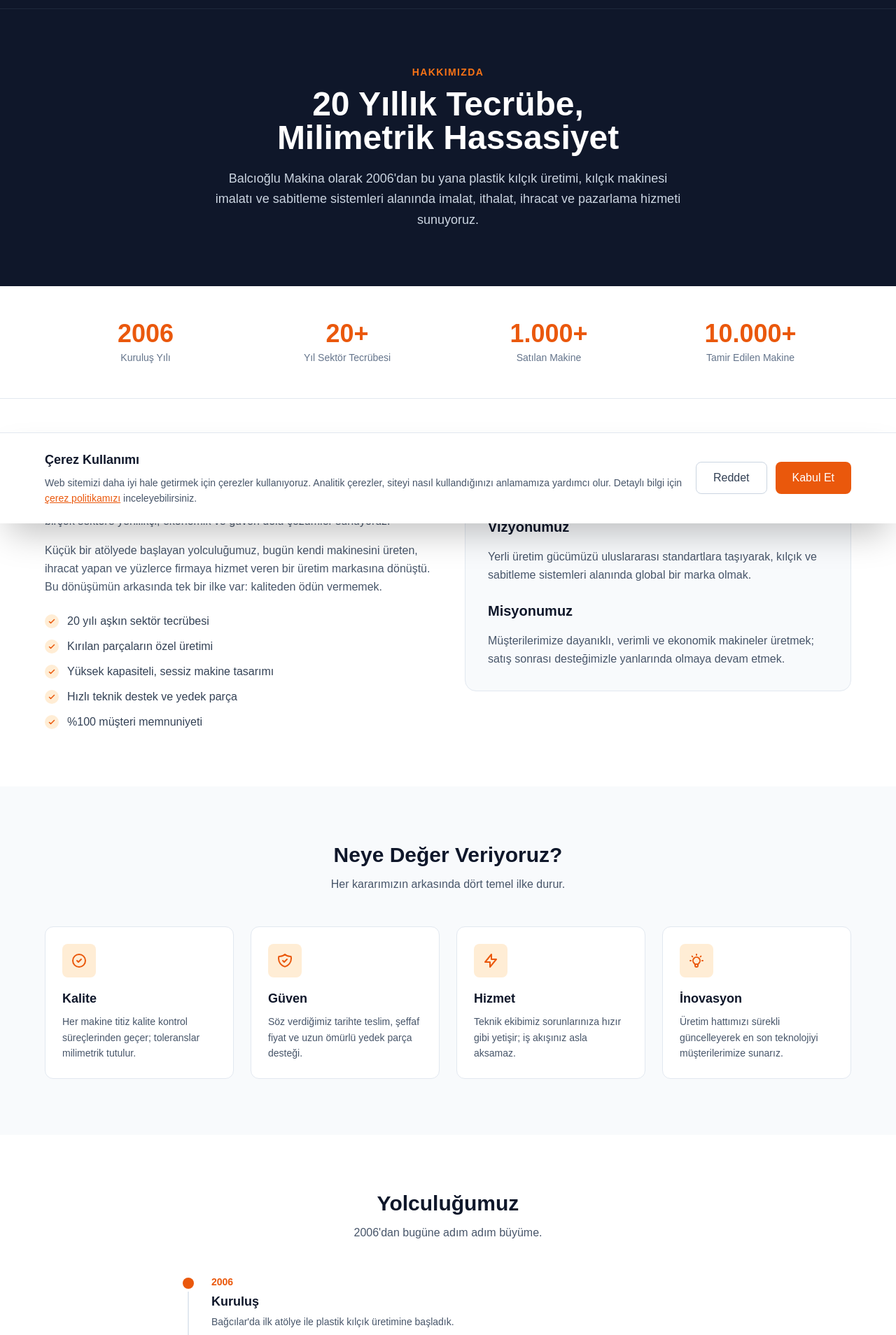
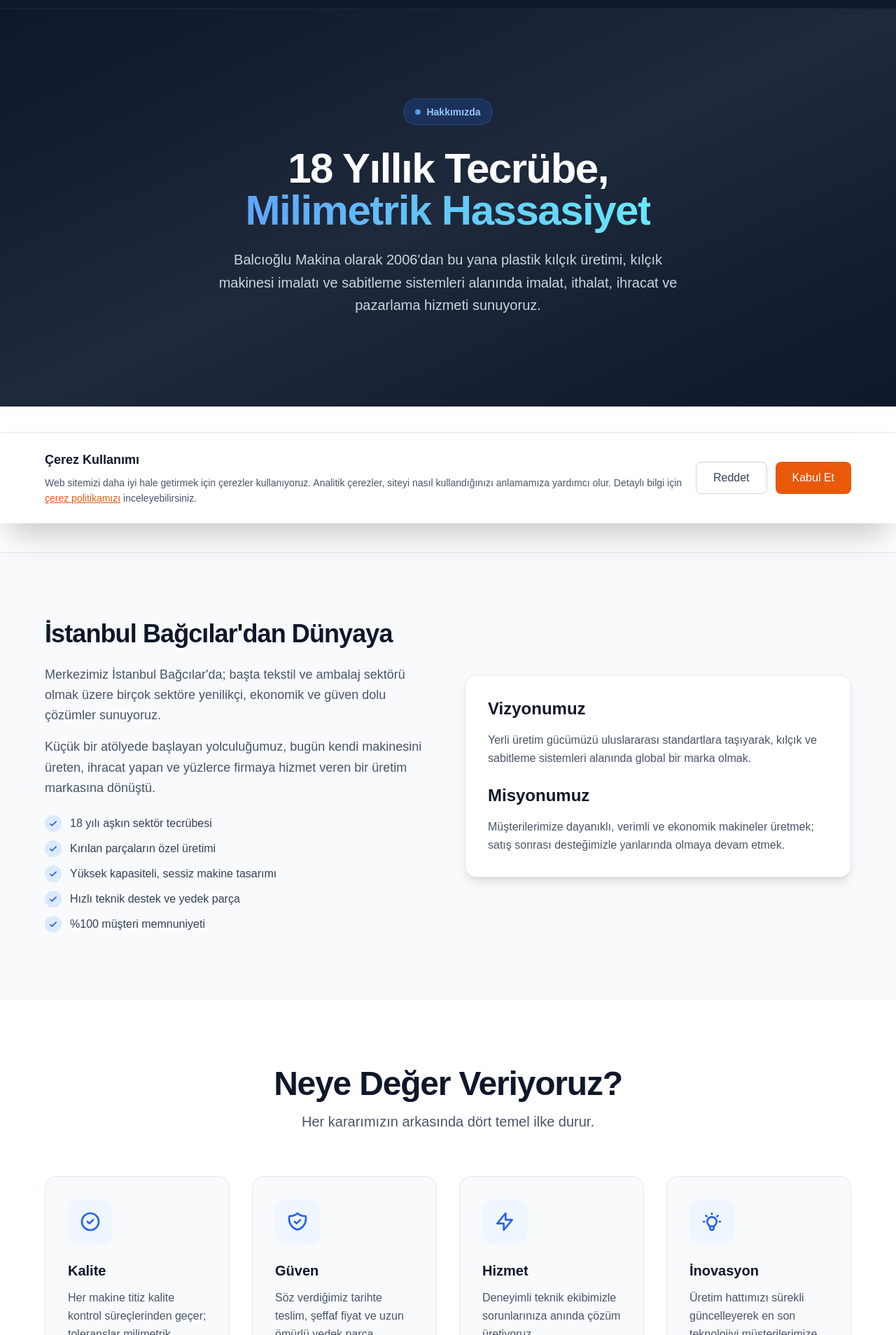
Before and after one commit to mucahidbalci/balcioglu-makine, a Next.js app: page /hakkimizda in a window 1280 px wide. Shown: the part 52-1960 px from the top of the page at 70% size. Built offline with nearby package versions, Linux system fonts and the light colour scheme.

Commit message:
feat: prime site tamamlandi - tum sayfalar profesyonel tasari, admin navbar sorunu cozuldu

```diff
--- a/app/ClientLayout.tsx
+++ b/app/ClientLayout.tsx
@@ -1,40 +1,26 @@
-import type { Metadata } from "next";
-import ClientLayout from "./ClientLayout";
-import "./globals.css";
+"use client";
 
-export const metadata: Metadata = {
-  metadataBase: new URL("https://www.balcioglumakina.com"),
-  title: {
-    default: "Balcıoğlu Makina | Kılçık Makinesi ve Sabitleme Sistemleri",
-    template: "%s | Balcıoğlu Makina",
-  },
-  description: "2006'dan beri kılçık makinesi, rulo kılçık, çorap kılçık ve sabitleme sistemleri imalatı. İstanbul Bağcılar'da yüksek kalite standartlarında üretim, ithalat ve ihracat.",
-  keywords: ["kılçık makinesi", "rulo kılçık makinesi", "çorap kılçık makinesi", "kılçıklama makinesi", "sabitleme sistemleri", "tekstil makinaları", "Balcıoğlu Makina"],
-  authors: [{ name: "Balcıoğlu Makina" }],
-  alternates: { canonical: "/" },
-  openGraph: {
-    type: "website",
-    locale: "tr_TR",
-    url: "https://www.balcioglumakina.com",
-    siteName: "Balcıoğlu Makina",
-    title: "Balcıoğlu Makina | Kılçık Makinesi ve Sabitleme Sistemleri",
-    description: "2006'dan beri kılçık makinesi ve sabitleme sistemlerinde güvenilir çözüm ortağınız.",
-  },
-  twitter: {
-    card: "summary_large_image",
-    title: "Balcıoğlu Makina | Kılçık Makinesi ve Sabitleme Sistemleri",
-    description: "Kılçık makinesi ve sabitleme sistemlerinde 2006'dan beri güvenilir çözüm ortağınız.",
-  },
-  robots: { index: true, follow: true },
-  verification: { google: "-UA4wXF0F-wSsPEIYzsLOOwMbVerQR1eTMWnrEnrD54" },
-};
+import { usePathname } from "next/navigation";
+import Navbar from "@/components/Navbar";
+import Footer from "@/components/Footer";
+import CookieBanner from "@/components/CookieBanner";
+import Tracking from "@/components/Tracking";
 
-export default function RootLayout({ children }: { children: React.ReactNode }) {
+export default function ClientLayout({ children }: { children: React.ReactNode }) {
+  const pathname = usePathname();
+  const isAdmin = pathname?.startsWith("/admin");
+
+  if (isAdmin) {
+    return <>{children}</>;
+  }
+
   return (
-    <html lang="tr">
-      <body className="flex flex-col min-h-screen bg-white">
-        <ClientLayout>{children}</ClientLayout>
-      </body>
-    </html>
+    <>
+      <Navbar />
+      <main className="flex-1">{children}</main>
+      <Footer />
+      <CookieBanner />
+      <Tracking />
+    </>
   );
 }
--- a/app/hakkimizda/page.tsx
+++ b/app/hakkimizda/page.tsx
@@ -2,31 +2,31 @@
 
 const stats = [
   { value: "2006", label: "Kuruluş Yılı" },
-  { value: "20+", label: "Yıl Sektör Tecrübesi" },
-  { value: "1.000+", label: "Satılan Makine" },
-  { value: "10.000+", label: "Tamir Edilen Makine" },
+  { value: "18+", label: "Yıl Sektör Tecrübesi" },
+  { value: "1000+", label: "Satılan Makine" },
+  { value: "10000+", label: "Tamir Edilen Makine" },
 ];
 
 const values = [
   {
     title: "Kalite",
     desc: "Her makine titiz kalite kontrol süreçlerinden geçer; toleranslar milimetrik tutulur.",
-    path: "M9 12l2 2 4-4m6 2a9 9 0 11-18 0 9 9 0 0118 0z",
+    icon: "M9 12l2 2 4-4m6 2a9 9 0 11-18 0 9 9 0 0118 0z",
   },
   {
     title: "Güven",
     desc: "Söz verdiğimiz tarihte teslim, şeffaf fiyat ve uzun ömürlü yedek parça desteği.",
-    path: "M9 12l2 2 4-4m5.618-4.016A11.955 11.955 0 0112 2.944a11.955 11.955 0 01-8.618 3.04A12.02 12.02 0 003 9c0 5.591 3.824 10.29 9 11.622 5.176-1.332 9-6.03 9-11.622 0-1.042-.133-2.052-.382-3.016z",
+    icon: "M9 12l2 2 4-4m5.618-4.016A11.955 11.955 0 0112 2.944a11.955 11.955 0 01-8.618 3.04A12.02 12.02 0 003 9c0 5.591 3.824 10.29 9 11.622 5.176-1.332 9-6.03 9-11.622 0-1.042-.133-2.052-.382-3.016z",
   },
   {
     title: "Hizmet",
-    desc: "Teknik ekibimiz sorunlarınıza hızır gibi yetişir; iş akışınız asla aksamaz.",
-    path: "M13 10V3L4 14h7v7l9-11h-7z",
+    desc: "Deneyimli teknik ekibimizle sorunlarınıza anında çözüm üretiyoruz.",
+    icon: "M13 10V3L4 14h7v7l9-11h-7z",
   },
   {
     title: "İnovasyon",
     desc: "Üretim hattımızı sürekli güncelleyerek en son teknolojiyi müşterilerimize sunarız.",
-    path: "M9.663 17h4.673M12 3v1m6.364 1.636l-.707.707M21 12h-1M4 12H3m3.343-5.657l-.707-.707m2.828 9.9a5 5 0 117.072 0l-.548.547A3.374 3.374 0 0014 18.469V19a2 2 0 11-4 0v-.531c0-.895-.356-1.754-.988-2.386l-.548-.547z",
+    icon: "M9.663 17h4.673M12 3v1m6.364 1.636l-.707.707M21 12h-1M4 12H3m3.343-5.657l-.707-.707m2.828 9.9a5 5 0 117.072 0l-.548.547A3.374 3.374 0 0014 18.469V19a2 2 0 11-4 0v-.531c0-.895-.356-1.754-.988-2.386l-.548-.547z",
   },
 ];
 
@@ -35,62 +35,72 @@
   { year: "2010", title: "Üretim Büyümesi", desc: "Kendi kılçık makinesi imalatımıza geçerek dışa bağımlılığı azalttık." },
   { year: "2015", title: "İhracat Ağı", desc: "Avrupa ve Ortadoğu pazarlarına açılarak ilk ihracat sözleşmelerimizi imzaladık." },
   { year: "2020", title: "Teknoloji Yatırımı", desc: "CNC tezgâh ve otomasyon yatırımlarıyla üretim kapasitemizi ikiye katladık." },
-  { year: "2026", title: "Bugün", desc: "Rulo kılçık, çorap kılçık ve sabitleme sistemlerinde sektörün öncüsü konumundayız." },
+  { year: "2024", title: "Bugün", desc: "Rulo kılçık, çorap kılçık ve sabitleme sistemlerinde sektörün öncüsü konumundayız." },
 ];
 
 export default function HakkimizdaPage() {
   return (
-    <div className="bg-white">
-      <section className="bg-slate-900 text-white py-20 px-4">
-        <div className="max-w-4xl mx-auto text-center">
-          <p className="text-orange-500 font-semibold text-sm uppercase tracking-widest mb-3">Hakkımızda</p>
-          <h1 className="text-4xl md:text-5xl font-bold leading-tight mb-5">
-            20 Yıllık Tecrübe,<br />Milimetrik Hassasiyet
+    <div>
+      {/* HERO */}
+      <section className="relative bg-gradient-to-br from-slate-900 via-slate-800 to-slate-900 text-white py-32 px-4 overflow-hidden">
+        <div className="max-w-4xl mx-auto text-center relative z-10">
+          <div className="inline-flex items-center gap-2 px-4 py-2 rounded-full bg-blue-600/20 border border-blue-500/30 text-blue-300 text-sm font-semibold mb-8">
+            <span className="w-2 h-2 rounded-full bg-blue-400 animate-pulse"></span>
+            Hakkımızda
+          </div>
+          <h1 className="text-5xl md:text-6xl font-bold leading-tight mb-6 tracking-tight">
+            18 Yıllık Tecrübe,
+            <br />
+            <span className="text-transparent bg-clip-text bg-gradient-to-r from-blue-400 to-cyan-300">
+              Milimetrik Hassasiyet
+            </span>
           </h1>
-          <p className="text-slate-300 text-lg leading-relaxed max-w-2xl mx-auto">
+          <p className="text-slate-300 text-xl max-w-2xl mx-auto leading-relaxed">
             Balcıoğlu Makina olarak 2006'dan bu yana plastik kılçık üretimi, kılçık makinesi imalatı ve sabitleme sistemleri alanında imalat, ithalat, ihracat ve pazarlama hizmeti sunuyoruz.
           </p>
         </div>
       </section>
 
-      <section className="border-b border-slate-200">
-        <div className="max-w-6xl mx-auto px-4 py-12 grid grid-cols-2 md:grid-cols-4 gap-8">
+      {/* STATS */}
+      <section className="py-16 px-4 bg-white border-b border-slate-200">
+        <div className="max-w-6xl mx-auto grid grid-cols-2 md:grid-cols-4 gap-8">
           {stats.map((s) => (
             <div key={s.label} className="text-center">
-              <p className="text-4xl font-bold text-orange-600 mb-1">{s.value}</p>
-              <p className="text-sm text-slate-500">{s.label}</p>
+              <p className="text-4xl md:text-5xl font-bold text-blue-600 mb-2">{s.value}</p>
+              <p className="text-slate-600 font-medium">{s.label}</p>
             </div>
           ))}
         </div>
       </section>
 
-      <section className="py-20 px-4">
+      {/* HİKAYE */}
+      <section className="py-24 px-4 bg-slate-50">
         <div className="max-w-6xl mx-auto grid lg:grid-cols-2 gap-12 items-center">
           <div>
-            <h2 className="text-3xl font-bold text-slate-900 mb-5">İstanbul Bağcılar'dan Dünyaya</h2>
-            <p className="text-slate-600 leading-relaxed mb-4">
+            <h2 className="text-4xl font-bold text-slate-900 mb-6 tracking-tight">İstanbul Bağcılar'dan Dünyaya</h2>
+            <p className="text-slate-600 leading-relaxed mb-4 text-lg">
               Merkezimiz İstanbul Bağcılar'da; başta tekstil ve ambalaj sektörü olmak üzere birçok sektöre yenilikçi, ekonomik ve güven dolu çözümler sunuyoruz.
             </p>
-            <p className="text-slate-600 leading-relaxed mb-6">
-              Küçük bir atölyede başlayan yolculuğumuz, bugün kendi makinesini üreten, ihracat yapan ve yüzlerce firmaya hizmet veren bir üretim markasına dönüştü. Bu dönüşümün arkasında tek bir ilke var: kaliteden ödün vermemek.
+            <p className="text-slate-600 leading-relaxed mb-6 text-lg">
+              Küçük bir atölyede başlayan yolculuğumuz, bugün kendi makinesini üreten, ihracat yapan ve yüzlerce firmaya hizmet veren bir üretim markasına dönüştü.
             </p>
             <ul className="space-y-3">
-              {["20 yılı aşkın sektör tecrübesi", "Kırılan parçaların özel üretimi", "Yüksek kapasiteli, sessiz makine tasarımı", "Hızlı teknik destek ve yedek parça", "%100 müşteri memnuniyeti"].map((item) => (
+              {["18 yılı aşkın sektör tecrübesi", "Kırılan parçaların özel üretimi", "Yüksek kapasiteli, sessiz makine tasarımı", "Hızlı teknik destek ve yedek parça", "%100 müşteri memnuniyeti"].map((item) => (
                 <li key={item} className="flex items-center gap-3 text-slate-700">
-                  <span className="w-5 h-5 rounded-full bg-orange-100 flex items-center justify-center flex-shrink-0">
-                    <svg className="w-3 h-3 text-orange-600" fill="none" stroke="currentColor" viewBox="0 0 24 24"><path strokeLinecap="round" strokeLinejoin="round" strokeWidth="3" d="M5 13l4 4L19 7" /></svg>
+                  <span className="w-6 h-6 rounded-full bg-blue-100 flex items-center justify-center flex-shrink-0">
+                    <svg className="w-3.5 h-3.5 text-blue-600" fill="none" stroke="currentColor" viewBox="0 0 24 24"><path strokeLinecap="round" strokeLinejoin="round" strokeWidth="3" d="M5 13l4 4L19 7" /></svg>
                   </span>
                   {item}
                 </li>
               ))}
             </ul>
           </div>
-          <div className="bg-slate-50 border border-slate-200 rounded-2xl p-8">
-            <h3 className="text-xl font-bold text-slate-900 mb-4">Vizyonumuz</h3>
+          <div className="bg-white rounded-2xl p-8 shadow-lg border border-slate-200">
+            <h3 className="text-2xl font-bold text-slate-900 mb-4">Vizyonumuz</h3>
             <p className="text-slate-600 leading-relaxed mb-6">
               Yerli üretim gücümüzü uluslararası standartlara taşıyarak, kılçık ve sabitleme sistemleri alanında global bir marka olmak.
             </p>
-            <h3 className="text-xl font-bold text-slate-900 mb-4">Misyonumuz</h3>
+            <h3 className="text-2xl font-bold text-slate-900 mb-4">Misyonumuz</h3>
             <p className="text-slate-600 leading-relaxed">
               Müşterilerimize dayanıklı, verimli ve ekonomik makineler üretmek; satış sonrası desteğimizle yanlarında olmaya devam etmek.
             </p>
@@ -98,52 +108,61 @@
         </div>
       </section>
 
-      <section className="bg-slate-50 py-20 px-4">
+      {/* DEĞERLER */}
+      <section className="py-24 px-4 bg-white">
         <div className="max-w-6xl mx-auto">
-          <div className="text-center mb-12">
-            <h2 className="text-3xl font-bold text-slate-900 mb-3">Neye Değer Veriyoruz?</h2>
-            <p className="text-slate-600 max-w-xl mx-auto">Her kararımızın arkasında dört temel ilke durur.</p>
+          <div className="text-center mb-16">
+            <h2 className="text-4xl md:text-5xl font-bold text-slate-900 mb-4 tracking-tight">Neye Değer Veriyoruz?</h2>
+            <p className="text-slate-600 text-xl max-w-2xl mx-auto">Her kararımızın arkasında dört temel ilke durur.</p>
           </div>
-          <div className="grid md:grid-cols-2 lg:grid-cols-4 gap-6">
+          <div className="grid md:grid-cols-2 lg:grid-cols-4 gap-8">
             {values.map((v) => (
-              <div key={v.title} className="bg-white border border-slate-200 rounded-xl p-6 hover:shadow-md transition">
-                <span className="w-12 h-12 rounded-lg bg-orange-100 flex items-center justify-center mb-4">
-                  <svg className="w-6 h-6 text-orange-600" fill="none" stroke="currentColor" viewBox="0 0 24 24"><path strokeLinecap="round" strokeLinejoin="round" strokeWidth="2" d={v.path} /></svg>
-                </span>
-                <h3 className="text-lg font-bold text-slate-900 mb-2">{v.title}</h3>
-                <p className="text-sm text-slate-600 leading-relaxed">{v.desc}</p>
+              <div key={v.title} className="bg-slate-50 rounded-2xl p-8 hover:shadow-xl transition-all duration-300 border border-slate-200 hover:-translate-y-1">
+                <div className="w-16 h-16 rounded-2xl bg-blue-50 flex items-center justify-center mb-6">
+                  <svg className="w-8 h-8 text-blue-600" fill="none" stroke="currentColor" viewBox="0 0 24 24"><path strokeLinecap="round" strokeLinejoin="round" strokeWidth="2" d={v.icon} /></svg>
+                </div>
+                <h3 className="text-xl font-bold text-slate-900 mb-3">{v.title}</h3>
+                <p className="text-slate-600 leading-relaxed">{v.desc}</p>
               </div>
             ))}
           </div>
         </div>
       </section>
 
-      <section className="py-20 px-4">
+      {/* ZAMAN ÇİZELGESİ */}
+      <section className="py-24 px-4 bg-slate-50">
         <div className="max-w-3xl mx-auto">
-          <div className="text-center mb-12">
-            <h2 className="text-3xl font-bold text-slate-900 mb-3">Yolculuğumuz</h2>
-            <p className="text-slate-600">2006'dan bugüne adım adım büyüme.</p>
+          <div className="text-center mb-16">
+            <h2 className="text-4xl md:text-5xl font-bold text-slate-900 mb-4 tracking-tight">Yolculuğumuz</h2>
+            <p className="text-slate-600 text-xl">2006'dan bugüne adım adım büyüme.</p>
           </div>
-          <div className="relative border-l-2 border-slate-200 ml-3 space-y-10">
+          <div className="relative border-l-4 border-blue-600 ml-3 space-y-10">
             {timeline.map((t) => (
               <div key={t.year} className="relative pl-8">
-                <span className="absolute -left-[9px] top-1 w-4 h-4 rounded-full bg-orange-600 ring-4 ring-white" />
-                <p className="text-orange-600 font-bold text-sm mb-1">{t.year}</p>
-                <h3 className="text-lg font-semibold text-slate-900 mb-1">{t.title}</h3>
-                <p className="text-slate-600 text-sm leading-relaxed">{t.desc}</p>
+                <span className="absolute -left-[11px] top-1 w-5 h-5 rounded-full bg-blue-600 ring-4 ring-white" />
+                <p className="text-blue-600 font-bold text-sm mb-1">{t.year}</p>
+                <h3 className="text-xl font-semibold text-slate-900 mb-1">{t.title}</h3>
+                <p className="text-slate-600 leading-relaxed">{t.desc}</p>
               </div>
             ))}
           </div>
         </div>
       </section>
 
-      <section className="bg-slate-900 py-16 px-4">
+      {/* CTA */}
+      <section className="py-24 px-4 bg-gradient-to-br from-slate-900 to-slate-800 text-white">
         <div className="max-w-4xl mx-auto text-center">
-          <h2 className="text-3xl font-bold text-white mb-4">Birlikte Çalışalım</h2>
-          <p className="text-slate-300 mb-8 max-w-xl mx-auto">İhtiyacınıza uygun kılçık makinesi ve sabitleme çözümü için bize ulaşın, en kısa sürede dönüş yapalım.</p>
+          <h2 className="text-4xl md:text-5xl font-bold mb-6 tracking-tight">Birlikte Çalışalım</h2>
+          <p className="text-slate-300 text-xl mb-10 max-w-2xl mx-auto">
+            İhtiyacınıza uygun kılçık makinesi ve sabitleme çözümü için bize ulaşın, en kısa sürede dönüş yapalım.
+          </p>
           <div className="flex flex-col sm:flex-row gap-4 justify-center">
-            <Link href="/iletisim" className="px-7 py-3.5 rounded-lg bg-orange-600 hover:bg-orange-700 text-white font-semibold transition">İletişime Geçin</Link>
-            <Link href="/urunler" className="px-7 py-3.5 rounded-lg border border-slate-600 hover:bg-slate-800 text-white font-semibold transition">Ürünlerimizi İnceleyin</Link>
+            <Link href="/iletisim" className="px-8 py-4 rounded-xl bg-blue-600 hover:bg-blue-500 text-white font-semibold transition-all duration-300 shadow-lg shadow-blue-600/25 hover:shadow-blue-600/40 hover:-translate-y-0.5">
+              İletişime Geçin
+            </Link>
+            <Link href="/urunler" className="px-8 py-4 rounded-xl border-2 border-slate-600 hover:border-blue-500 text-white font-semibold transition-all duration-300">
+              Ürünlerimizi İnceleyin
+            </Link>
           </div>
         </div>
       </section>
--- a/app/layout.tsx
+++ b/app/layout.tsx
@@ -1,10 +1,5 @@
 import type { Metadata } from "next";
-import type { ReactNode } from "react";
-import { headers } from "next/headers";
-import Navbar from "@/components/Navbar";
-import Footer from "@/components/Footer";
-import CookieBanner from "@/components/CookieBanner";
-import Tracking from "@/components/Tracking";
+import ClientLayout from "./ClientLayout";
 import "./globals.css";
 
 export const metadata: Metadata = {
@@ -13,17 +8,8 @@
     default: "Balcıoğlu Makina | Kılçık Makinesi ve Sabitleme Sistemleri",
     template: "%s | Balcıoğlu Makina",
   },
-  description:
-    "2006'dan beri kılçık makinesi, rulo kılçık, çorap kılçık ve sabitleme sistemleri imalatı. İstanbul Bağcılar'da yüksek kalite standartlarında üretim, ithalat ve ihracat.",
-  keywords: [
-    "kılçık makinesi",
-    "rulo kılçık makinesi",
-    "çorap kılçık makinesi",
-    "kılçıklama makinesi",
-    "sabitleme sistemleri",
-    "tekstil makinaları",
-    "Balcıoğlu Makina",
-  ],
+  description: "2006'dan beri kılçık makinesi, rulo kılçık, çorap kılçık ve sabitleme sistemleri imalatı. İstanbul Bağcılar'da yüksek kalite standartlarında üretim, ithalat ve ihracat.",
+  keywords: ["kılçık makinesi", "rulo kılçık makinesi", "çorap kılçık makinesi", "kılçıklama makinesi", "sabitleme sistemleri", "tekstil makinaları", "Balcıoğlu Makina"],
   authors: [{ name: "Balcıoğlu Makina" }],
   alternates: { canonical: "/" },
   openGraph: {
@@ -32,40 +18,22 @@
     url: "https://www.balcioglumakina.com",
     siteName: "Balcıoğlu Makina",
     title: "Balcıoğlu Makina | Kılçık Makinesi ve Sabitleme Sistemleri",
-    description:
-      "2006'dan beri kılçık makinesi ve sabitleme sistemlerinde güvenilir çözüm ortağınız.",
+    description: "2006'dan beri kılçık makinesi ve sabitleme sistemlerinde güvenilir çözüm ortağınız.",
   },
   twitter: {
     card: "summary_large_image",
     title: "Balcıoğlu Makina | Kılçık Makinesi ve Sabitleme Sistemleri",
-    description:
-      "Kılçık makinesi ve sabitleme sistemlerinde 2006'dan beri güvenilir çözüm ortağınız.",
+    description: "Kılçık makinesi ve sabitleme sistemlerinde 2006'dan beri güvenilir çözüm ortağınız.",
   },
   robots: { index: true, follow: true },
-  verification: {
-    google: "-UA4wXF0F-wSsPEIYzsLOOwMbVerQR1eTMWnrEnrD54",
-  },
+  verification: { google: "-UA4wXF0F-wSsPEIYzsLOOwMbVerQR1eTMWnrEnrD54" },
 };
 
-export default async function RootLayout({
-  children,
-}: {
-  children: ReactNode;
-}) {
-  const headersList = await headers();
-  const pathname = headersList.get("x-pathname") || "";
-
-  // Admin panelinde navbar ve footer gösterme
-  const isAdmin = pathname.startsWith("/admin");
-
+export default function RootLayout({ children }: { children: React.ReactNode }) {
   return (
     <html lang="tr">
       <body className="flex flex-col min-h-screen bg-white">
-        {!isAdmin && <Navbar />}
-        <main className="flex-1">{children}</main>
-        {!isAdmin && <Footer />}
-        {!isAdmin && <CookieBanner />}
-        {!isAdmin && <Tracking />}
+        <ClientLayout>{children}</ClientLayout>
       </body>
     </html>
   );
```
Also changed, not shown: app/iletisim/page.tsx (+71 -118 lines), app/urunler/page.tsx (+30 -1 lines).
